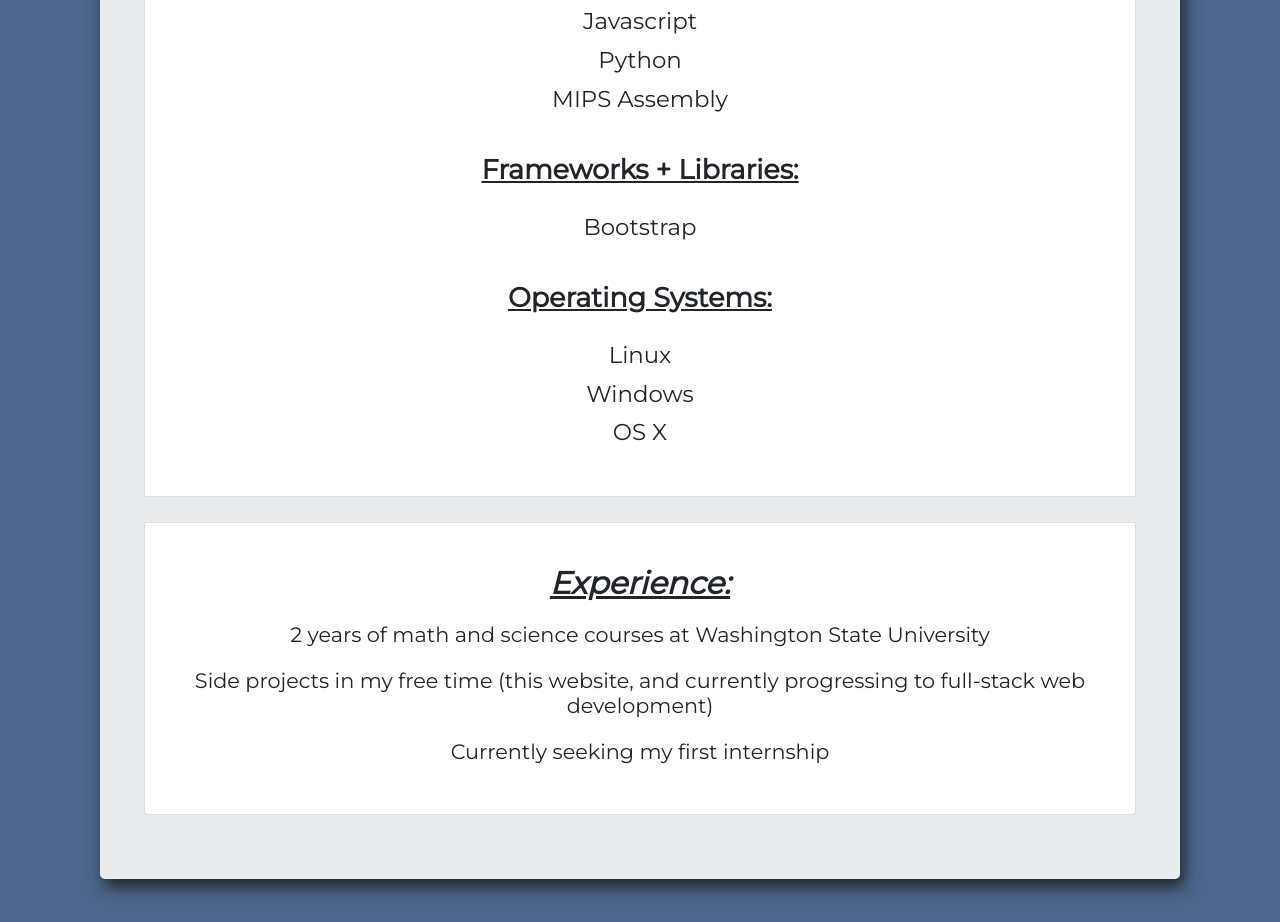
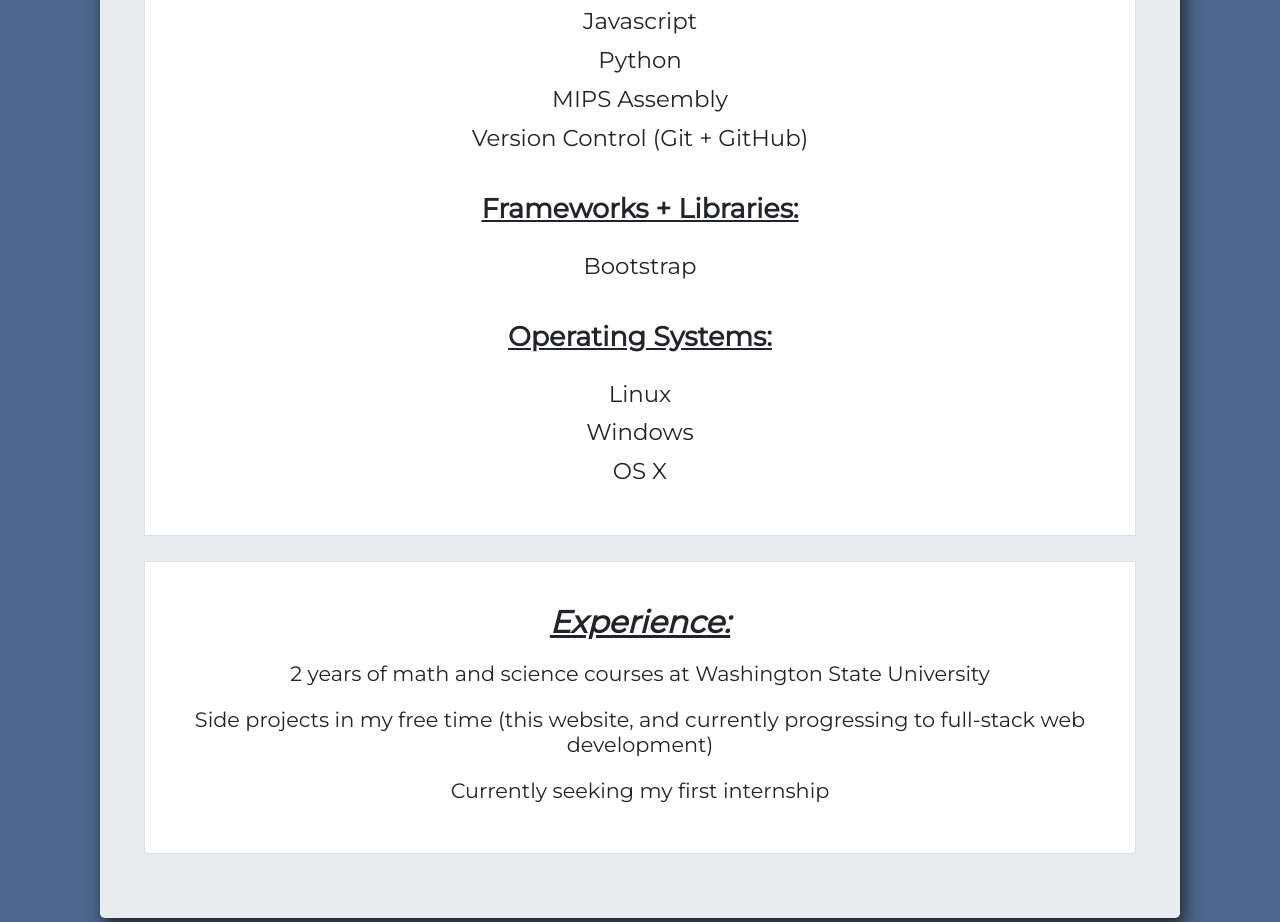
Before and after one commit to brcamp13/brcamp13.github.io, a plain HTML site: page about.html in a window 1280 px wide. Shown: the part 1520-2442 px from the top of the page. Drawn offline with nearby package versions, Linux system fonts and the light colour scheme.

Commit message:
Added something to about

```diff
--- a/about.html
+++ b/about.html
@@ -72,6 +72,7 @@
 				<h2 class = "otherExperienceTop" align = "center">Javascript</h2>
 				<h2 class = "otherExperience" align = "center">Python</h2>
 				<h2 class = "otherExperience" align = "center">MIPS Assembly</h2>
+				<h2 class = "otherExperience" align = "center">Version Control (Git + GitHub)</h2>
 				<h1 class = "languageHeader"><strong><u>Frameworks + Libraries:</u></strong></h1>
 				<h2 class = "otherExperienceTop" align = "center">Bootstrap</h2>
 				<h1 class = "languageHeader"><strong><u>Operating Systems:</u></strong></h1>
```
